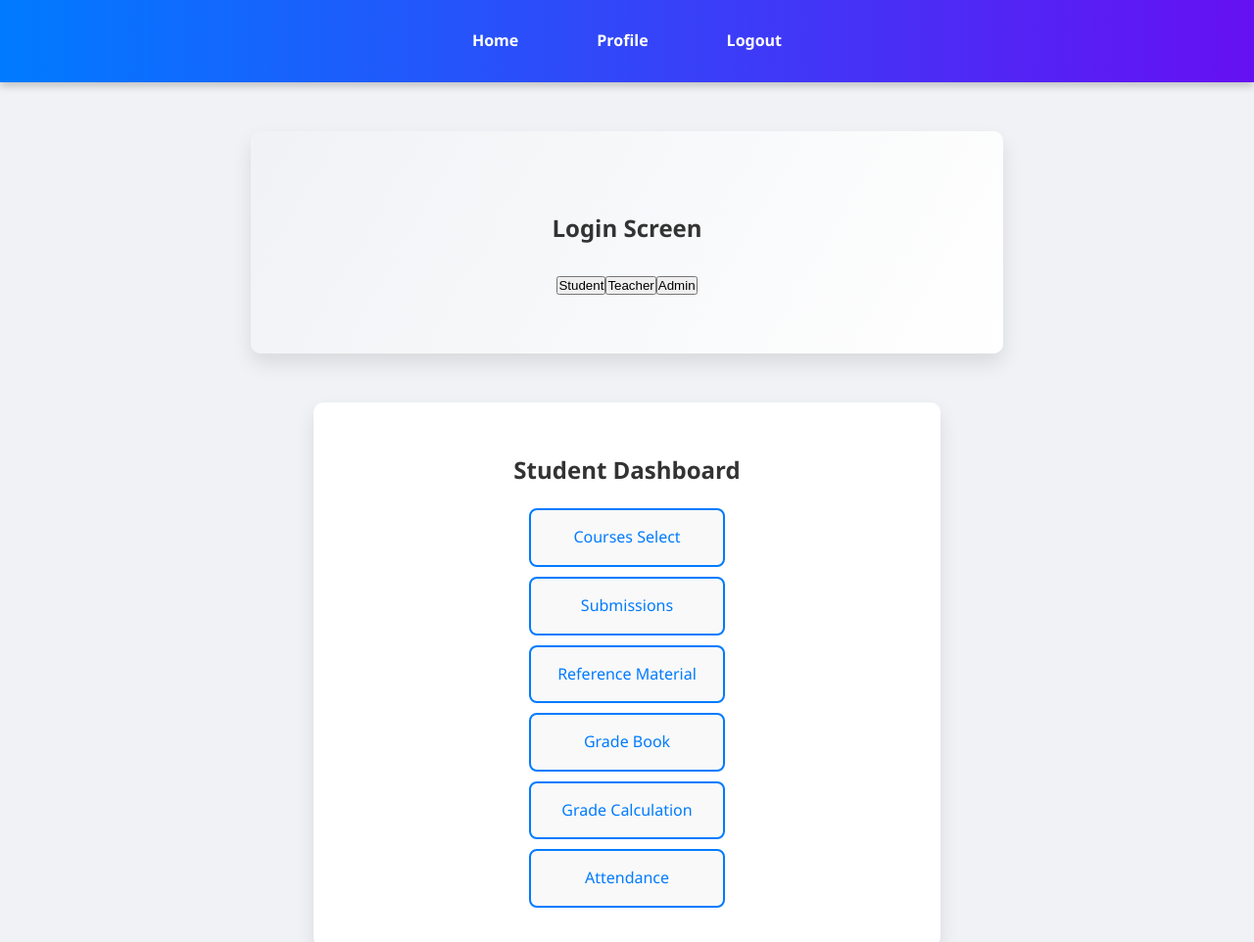
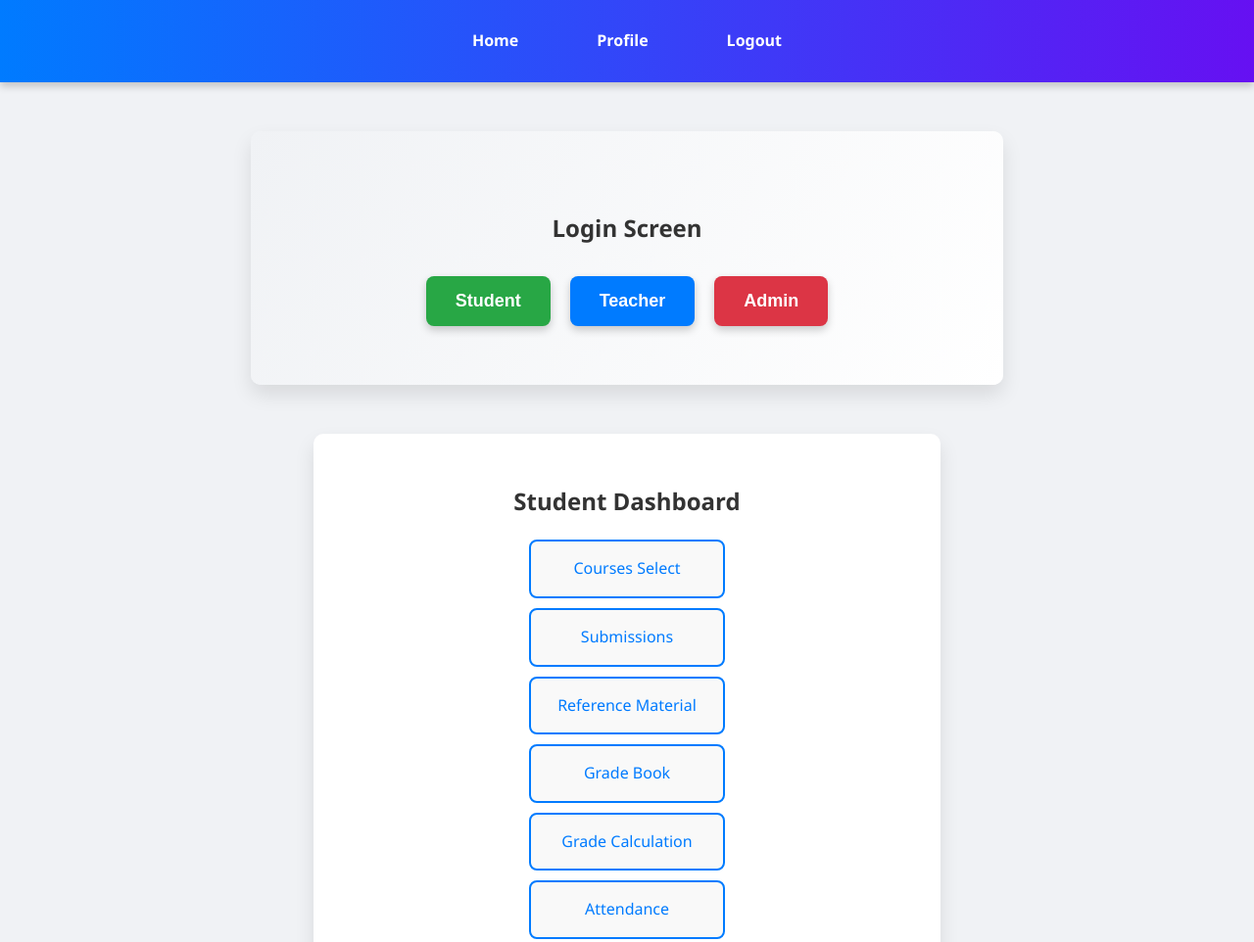
Before and after one commit to RahulNegi7/Course-Management-System, a plain HTML site: page index_2.html in a window 1280 px wide. Shown: the top 962 px of the page at 98% size. Drawn offline with Linux system fonts and the light colour scheme.

Commit message:
made changes in styles_2 file

```diff
--- a/index_2.html
+++ b/index_2.html
@@ -18,9 +18,9 @@
     <section class="login-screen">
         <h1>Login Screen</h1>
         <div class="user-options">
-            <button onclick="showSection('student-section')">Student</button>
-            <button onclick="showSection('teacher-section')">Teacher</button>
-            <button onclick="showSection('admin-section')">Admin</button>
+            <button class="user-btn" onclick="showSection('student-section')">Student</button>
+            <button class="user-btn teacher" onclick="showSection('teacher-section')">Teacher</button>
+            <button class="user-btn admin" onclick="showSection('admin-section')">Admin</button>
         </div>
     </section>
 
--- a/style_2.css
+++ b/style_2.css
@@ -61,19 +61,20 @@ h1, h2 {
     display: flex;
     justify-content: center;
     margin-top: 30px;
+    gap: 20px;
 }
 
 .user-btn {
-    margin: 0 15px;
-    padding: 12px 25px;
+    padding: 15px 30px;
     font-size: 18px;
     font-weight: bold;
     color: #fff;
-    background-color: #007bff;
+    background-color: #28a745; /* Green for Student */
     border: none;
     border-radius: 8px;
     cursor: pointer;
     transition: all 0.3s ease;
+    box-shadow: 0 4px 8px rgba(0, 0, 0, 0.2);
 }
 
 .user-btn:hover {
@@ -92,6 +93,24 @@ h1, h2 {
     box-shadow: 0 10px 20px rgba(0, 0, 0, 0.1);
     width: 50%;
     animation: fadeIn 0.5s ease-in-out;
+}
+
+.user-btn.teacher {
+    background-color: #007bff; /* Blue for Teacher */
+}
+
+.user-btn.admin {
+    background-color: #dc3545; /* Red for Admin */
+}
+
+.user-btn:hover {
+    transform: translateY(-3px);
+    box-shadow: 0 6px 12px rgba(0, 0, 0, 0.3);
+}
+
+.user-btn:active {
+    transform: translateY(1px);
+    box-shadow: 0 3px 6px rgba(0, 0, 0, 0.2);
 }
 
 .user-section ul {
```
